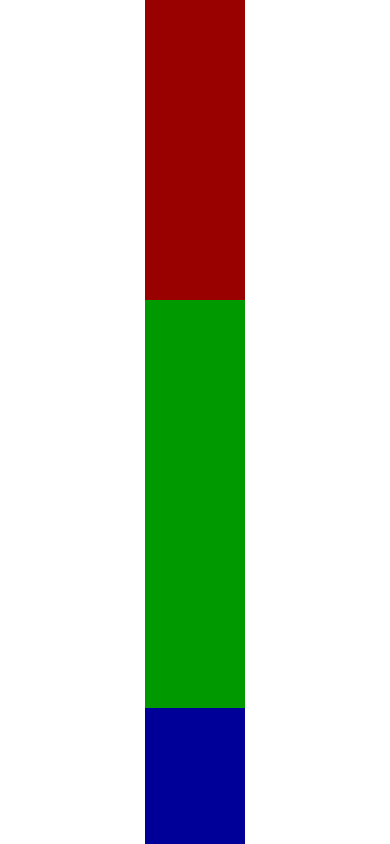
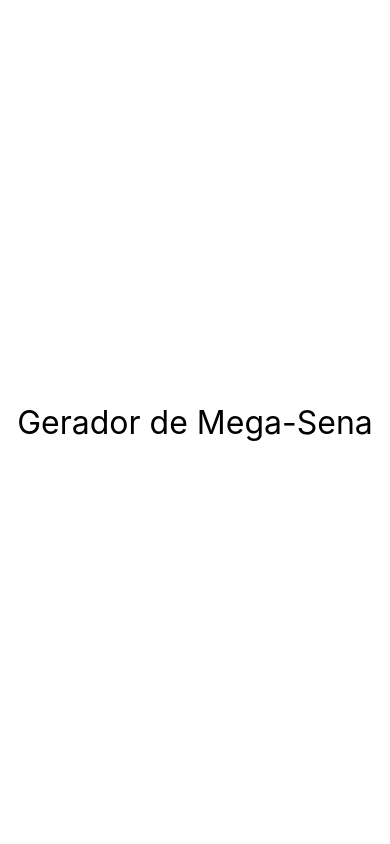
Before and after one commit to Ruan4S/fundamentos-reactnative, a React Native app: screen / in a window 390 px wide. Built offline with nearby package versions, Linux system fonts and the light colour scheme.

Commit message:
feat(Componente de Classe): método render

```diff
--- a/src/App.js
+++ b/src/App.js
@@ -22,11 +22,13 @@
 import FlexboxV2 from "./components/layout/FlexboxV2";
 import FlexboxV3 from "./components/layout/FlexboxV3";
 import FlexboxV4 from "./components/layout/FlexboxV4";
+import Mega from "./components/mega/Mega";
 
 export default () => (
   <SafeAreaView style={style.App}>
+    <Mega />
+    {/*
     <FlexboxV4 />
-    {/*
     <FlexboxV3 />
     <FlexboxV2 />
     <FlexboxV1 />
--- /dev/null
+++ b/src/components/mega/Mega.js
@@ -0,0 +1,9 @@
+import { Component } from "react";
+import { Text } from "react-native";
+import Estilo from "../../styles/Estilo";
+
+export default class Mega extends Component {
+  render() {
+    return <Text style={Estilo.txtG}>Gerador de Mega-Sena</Text>;
+  }
+}
```
